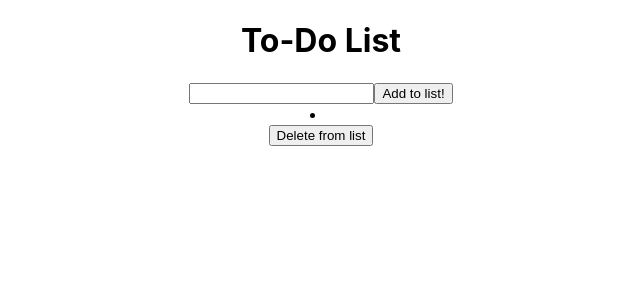
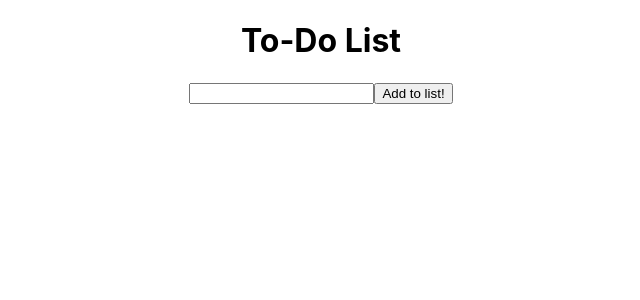
Before and after one commit to SchoolOfCode/w6d4_react-athon-hackathon-waseem-and-claire, a React (Create React App) app in the folder todolist/: page / in a window 1280 px wide. Shown: the top 300 px of the page, without its empty margins (319-959 px from the left). Built offline with nearby package versions, Linux system fonts and the light colour scheme.

Commit message:
all components made. List keeps resetting

```diff
--- a/todolist/src/App.js
+++ b/todolist/src/App.js
@@ -1,35 +1,34 @@
 import React, { useState } from "react";
 import "./App.css";
-import Input from  "./components/Input";
-import ListItem from "./components/ListItem"
+import Input from "./components/Input";
+import List from "./components/List";
 // import List from "../List";
 
-
 function App() {
-
-  const newList =[]
-  const [list,setList] = useState ([])
-  const [text, setText] = useState()
+  const [list, setList] = useState([]);
+  const [text, setText] = useState();
 
   // needs a handleChange function ✔️
-  function handleChange (userInput) {
+  function handleChange(userInput) {
     setText(userInput);
   }
 
-  function addToList(text){
+  function addToList(text) {
+    console.log("added to list");
     setList([...list, text]);
-}
+  }
 
-// needs a delete function.
-function deleteListItem (index){
-setList ([...list.slice(0,index), ...list.slice(index + 1)])
-}
+  // needs a delete function. ✔️
+  function deleteListItem(index) {
+    console.log("deleted from list");
+    setList([...list.slice(0, index), ...list.slice(index + 1)]);
+  }
 
   return (
     <div className="App">
-        <h1>To-Do List</h1>
+      <h1>To-Do List</h1>
       <Input text={text} handleChange={handleChange} addToList={addToList} />
-      <ListItem text = {text} deleteListItem={deleteListItem} />
+      <List list={list} deleteListItem={deleteListItem} />
     </div>
   );
 }
--- a/todolist/src/components/List/index.js
+++ b/todolist/src/components/List/index.js
@@ -1,18 +1,30 @@
 /* Plan.
 Only job of list is to put all list array items into a ul.
 
-import useState from react
+import react✔️
     import css later
-export Input component
+export Input component✔️
 
-definte function List.
-    takes in listArray and delete function.
-
-    creates new different list array using delete function if necessary
-    use spread and split to delete the correct list item.
+definte function List.✔️
+    takes in listArray .✔️
 
     returns
-        each item from new list in a ul.
-            array.map.
-            return ul with the text in.
+        each item from new list in a ul.✔️
+            array.map.✔️
+            return ul with the text in.✔️
 */
+
+import React from "react";
+import ListItem from "../ListItem";
+
+function List({ list, deleteListItem }) {
+  return (
+    <ul>
+      {list.map((item) => {
+        return <ListItem text={item} deleteListItem={deleteListItem} />;
+      })}
+    </ul>
+  );
+}
+
+export default List;
```
Also changed, not shown: todolist/src/components/Input/index.js (+18 -10 lines), todolist/src/components/ListItem/index.js (+8 -12 lines).
